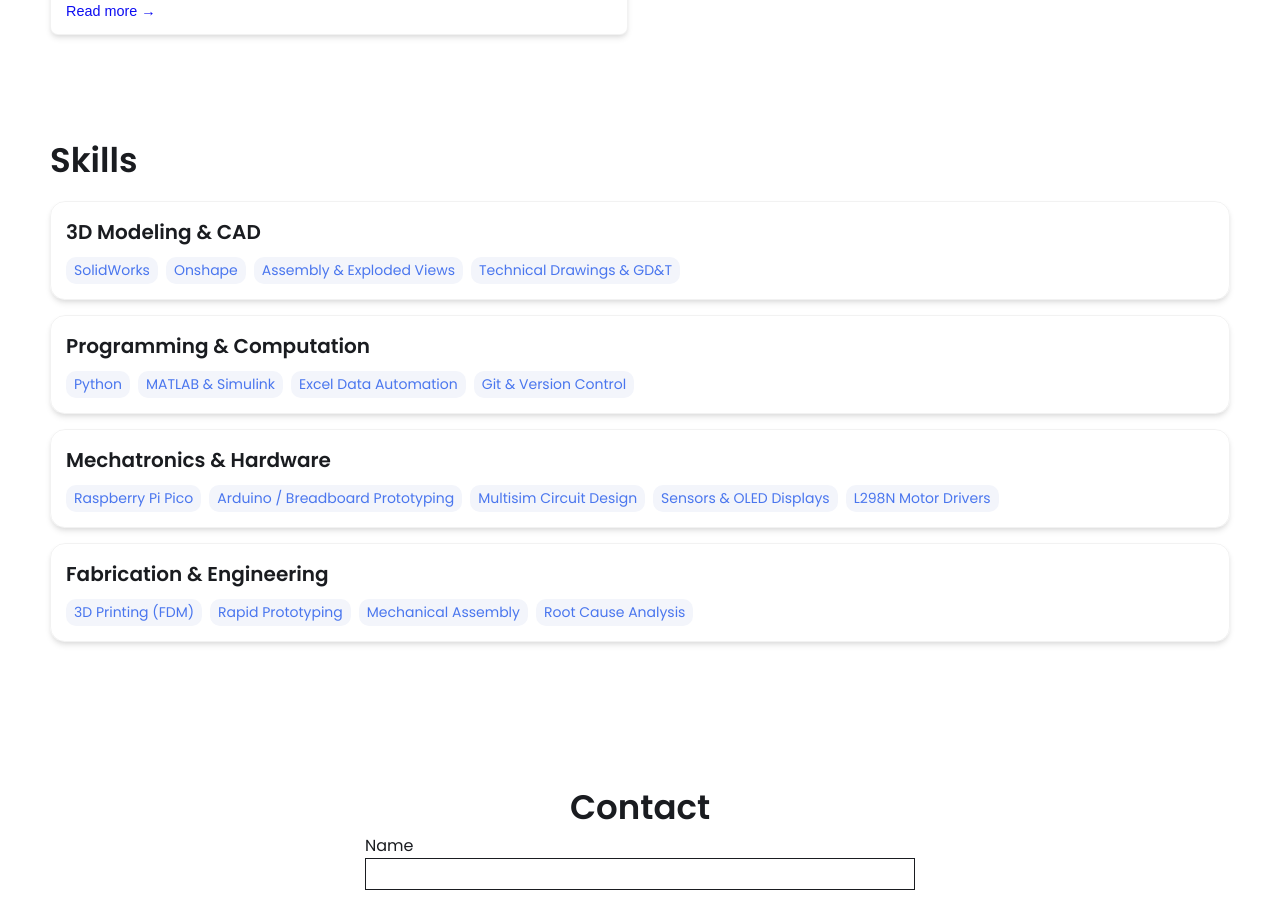
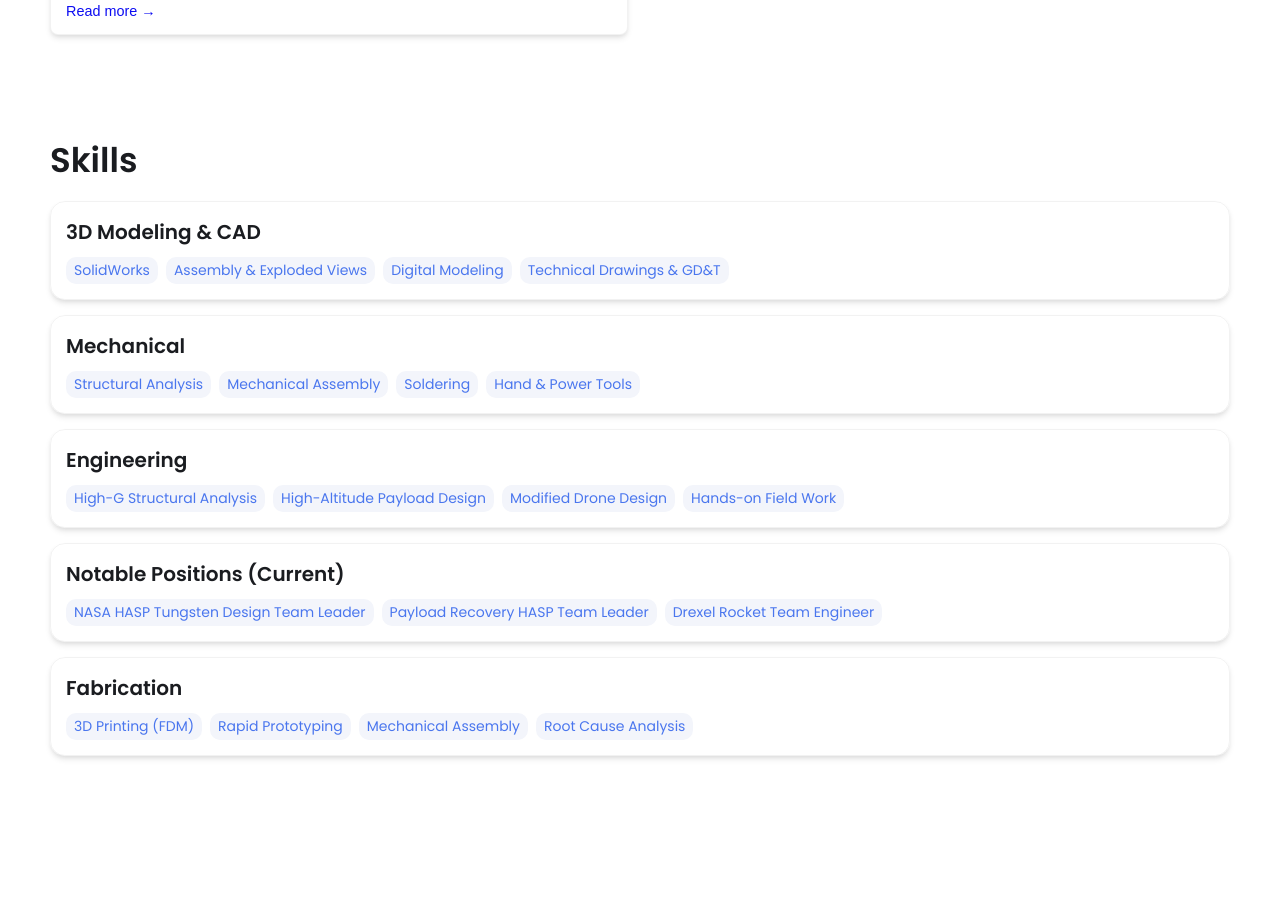
Before and after one commit to MuHasOfficial/MuHasOfficial.github.io, a Jekyll site: the page built from index.html, in a window 1280 px wide and 900 px high, scrolled down 2381 px. Built offline with Jekyll 4.4.1, drawn with Linux system fonts in a browser that asks for light colours.

Commit message:
Revise skills categories and add new tools
Updated skills categories and added new tools.

```diff
--- a/_config.yml
+++ b/_config.yml
@@ -48,23 +48,27 @@
   - category: 3D Modeling & CAD
     tools:
     - SolidWorks
-    - Onshape
     - Assembly & Exploded Views
+    - Digital Modeling
     - Technical Drawings & GD&T
-  - category: Programming & Computation
+  - category: Mechanical
     tools:
-    - Python
-    - MATLAB & Simulink
-    - Excel Data Automation
-    - Git & Version Control
-  - category: Mechatronics & Hardware
+    - Structural Analysis
+    - Mechanical Assembly
+    - Soldering
+    - Hand & Power Tools
+  - category: Engineering
     tools:
-    - Raspberry Pi Pico
-    - Arduino / Breadboard Prototyping
-    - Multisim Circuit Design
-    - Sensors & OLED Displays
-    - L298N Motor Drivers
-  - category: Fabrication & Engineering
+    - High-G Structural Analysis
+    - High-Altitude Payload Design
+    - Modified Drone Design
+    - Hands-on Field Work
+  - category: Notable Positions (Current)
+    tools:
+    - NASA HASP Tungsten Design Team Leader
+    - Payload Recovery HASP Team Leader
+    - Drexel Rocket Team Engineer
+  - category: Fabrication
     tools:
     - 3D Printing (FDM)
     - Rapid Prototyping
```
